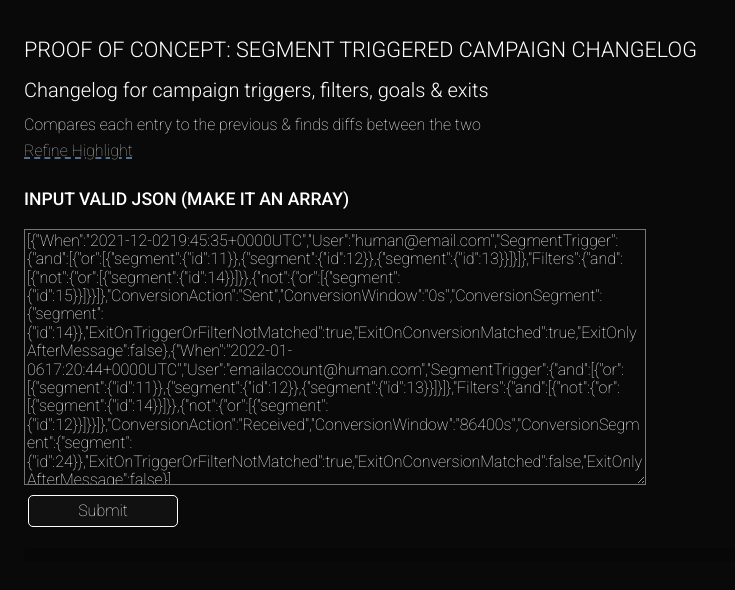
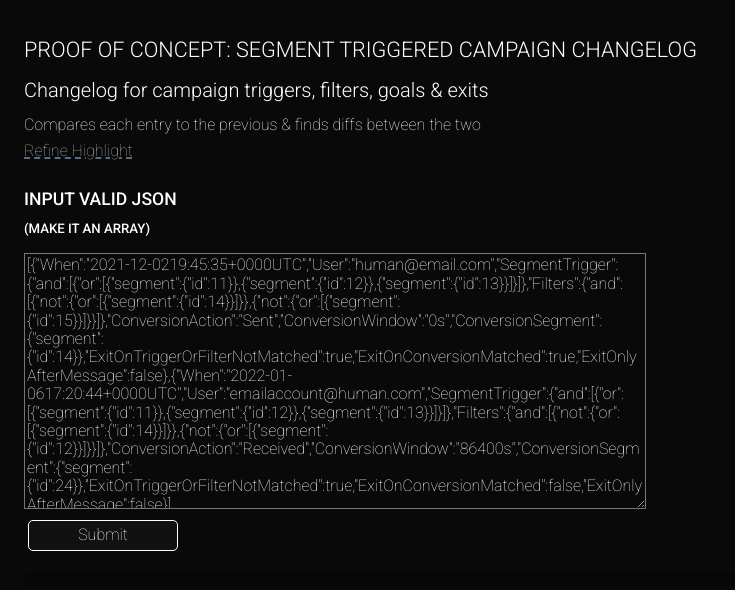
Before and after one commit to byronmil/changelogs, a website: page index.html in a window 1280 px wide. Shown: the whole page, without its empty margins (0-735 px from the left). Drawn offline with nearby package versions, Linux system fonts and the light colour scheme.

Commit message:
minor style changes

```diff
--- a/index.html
+++ b/index.html
@@ -42,7 +42,7 @@
 
   <section>
     <form>
-    <h3>Input valid JSON (Make it an array)</h3>
+    <h3>Input valid JSON<br><sub>(Make it an array)</sub></h3>
     <textarea id="jsoninput">[{"When":"2021-12-0219:45:35+0000UTC","User":"human@email.com","SegmentTrigger":{"and":[{"or":[{"segment":{"id":11}},{"segment":{"id":12}},{"segment":{"id":13}}]}]},"Filters":{"and":[{"not":{"or":[{"segment":{"id":14}}]}},{"not":{"or":[{"segment":{"id":15}}]}}]},"ConversionAction":"Sent","ConversionWindow":"0s","ConversionSegment":{"segment":{"id":14}},"ExitOnTriggerOrFilterNotMatched":true,"ExitOnConversionMatched":true,"ExitOnlyAfterMessage":false},{"When":"2022-01-0617:20:44+0000UTC","User":"emailaccount@human.com","SegmentTrigger":{"and":[{"or":[{"segment":{"id":11}},{"segment":{"id":12}},{"segment":{"id":13}}]}]},"Filters":{"and":[{"not":{"or":[{"segment":{"id":14}}]}},{"not":{"or":[{"segment":{"id":12}}]}}]},"ConversionAction":"Received","ConversionWindow":"86400s","ConversionSegment":{"segment":{"id":24}},"ExitOnTriggerOrFilterNotMatched":true,"ExitOnConversionMatched":false,"ExitOnlyAfterMessage":false}]</textarea>
     <br>
     <input type="button" id="submit" name="Submit" value="Submit">
```
